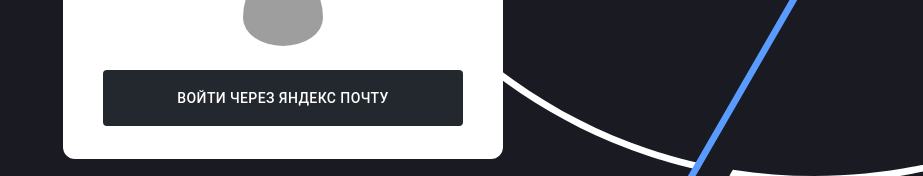
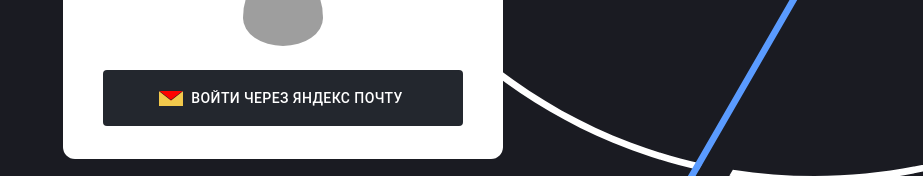
Before and after one commit to k0t1k777/ambassadors_front, a React (Vite) app: page /register in a window 1280 px wide. Shown: the part 361-537 px from the top of the page, without its empty margins (357-1280 px from the left). Built offline with nearby package versions, Linux system fonts and the light colour scheme; grey boxes are pictures that could not be loaded.

Commit message:
style: add icon and ref text

```diff
--- a/src/components/AuthForm/AuthForm.tsx
+++ b/src/components/AuthForm/AuthForm.tsx
@@ -16,7 +16,7 @@
             className="form__input "
             required
           />
-          <BtnSubmit title="Войти" width="320px" height="50px" />
+          <BtnSubmit title="Войти через Яндекс почту" width="360px" height="56px" />
         </form>
       </div>
     </section>
--- a/src/components/Register/Register.tsx
+++ b/src/components/Register/Register.tsx
@@ -1,6 +1,7 @@
 import { Link } from 'react-router-dom';
 import BtnSubmit from '../BtnSubmit/BtnSubmit';
 import './Register.css';
+import YandexMail from '../../assets/YandexMail.svg';
 
 function Register() {
   return (
@@ -9,7 +10,12 @@
         <h2 className="register__title">Добро пожаловать, Мария</h2>
         <div className="register">
           <img src="#" alt="avatar" className="register__avatar" />
-          <BtnSubmit title="Войти через Яндекс почту" width="360px" height="56px" />
+          <BtnSubmit
+            title="Войти через Яндекс почту"
+            width="360px"
+            height="56px"
+            icon={<img src={YandexMail} alt="Yandex Mail Icon" />}
+          />
         </div>
       </div>
       <div className="register__text">
```
